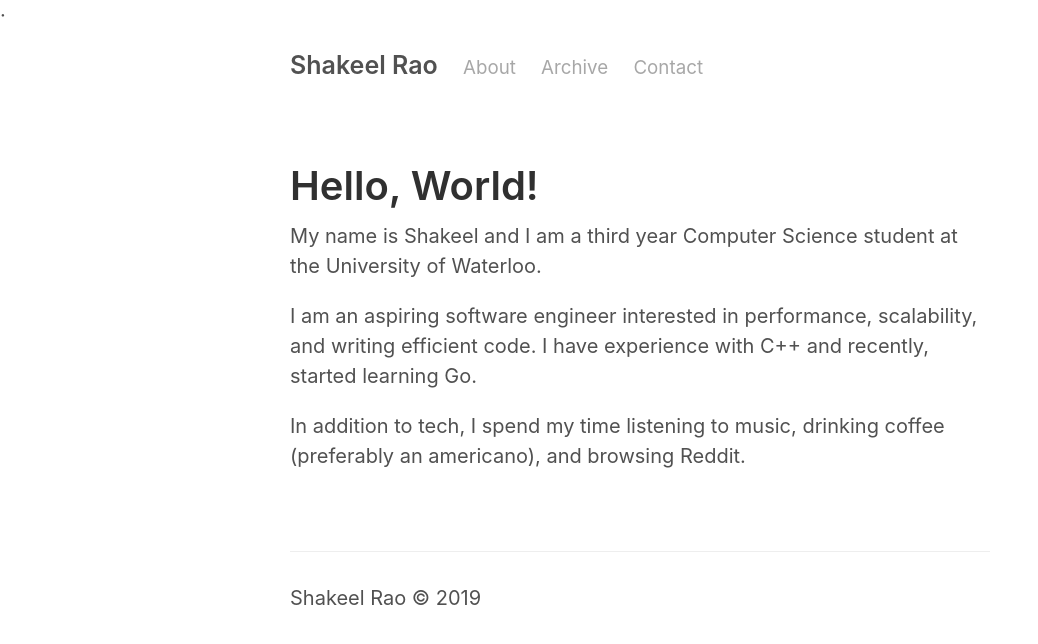
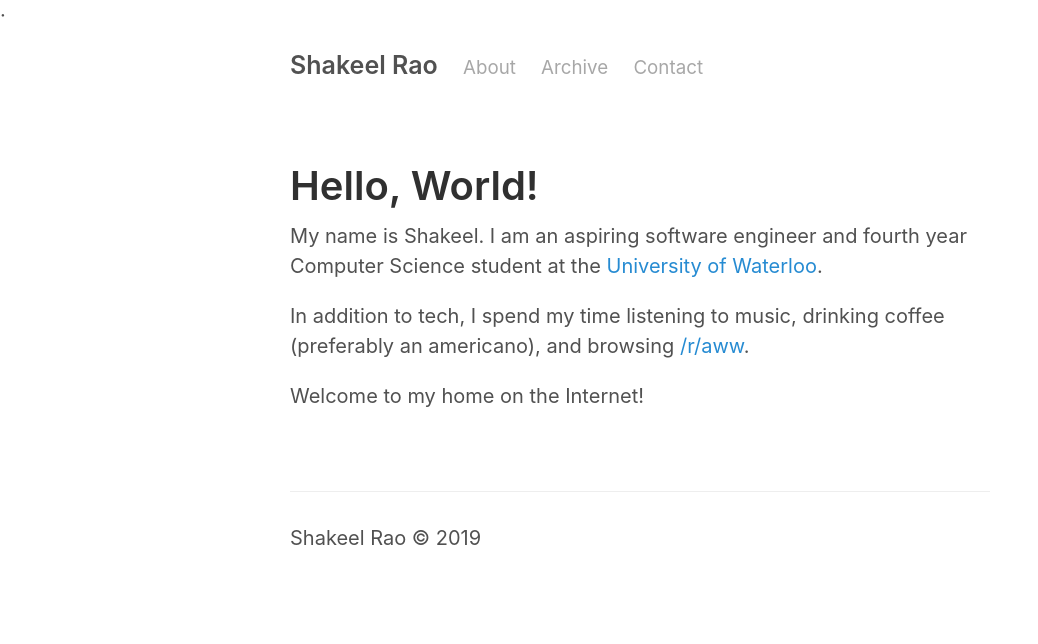
Before and after one commit to shakeelrao/shakeelrao.github.io, a Jekyll site: the page built from about.md, in a window 1280 px wide. Shown: the top 644 px of the page, without its empty margins (0-1038 px from the left). Built offline with Jekyll 4.4.1, drawn with Linux system fonts in a browser that asks for light colours.

Commit message:
update about and contact pages

```diff
--- a/about.md
+++ b/about.md
@@ -3,8 +3,8 @@ layout: page
 title: About
 ---
 
-My name is Shakeel and I am a third year Computer Science student at the University of Waterloo.
+My name is Shakeel. I am an aspiring software engineer and fourth year Computer Science student at the [University of Waterloo](https://uwaterloo.ca/).
 
-I am an aspiring software engineer interested in performance, scalability, and writing efficient code. I have experience with C++ and recently, started learning Go.
+In addition to tech, I spend my time listening to music, drinking coffee (preferably an americano), and browsing [/r/aww](https://www.reddit.com/r/aww/).
 
-In addition to tech, I spend my time listening to music, drinking coffee (preferably an americano), and browsing Reddit.
+Welcome to my home on the Internet!
```
Also changed, not shown: contact.md (+4 -2 lines).
